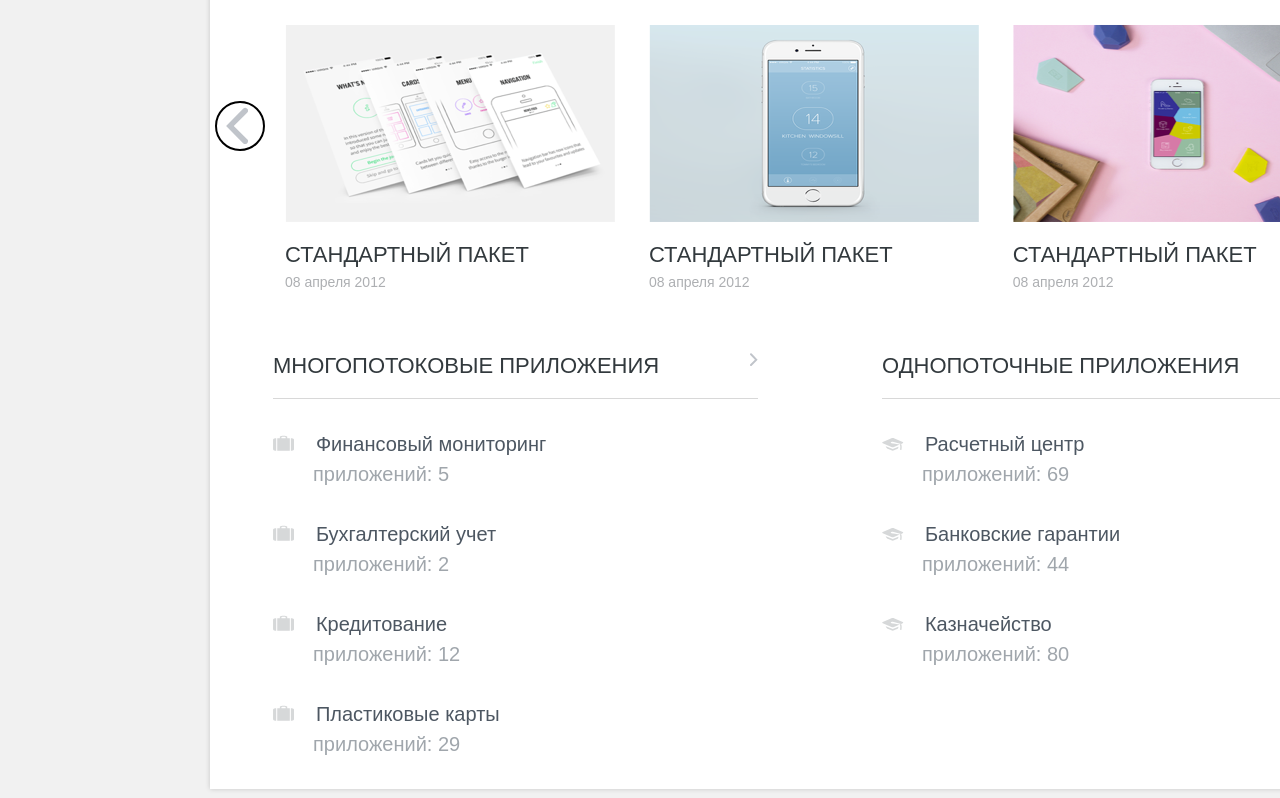
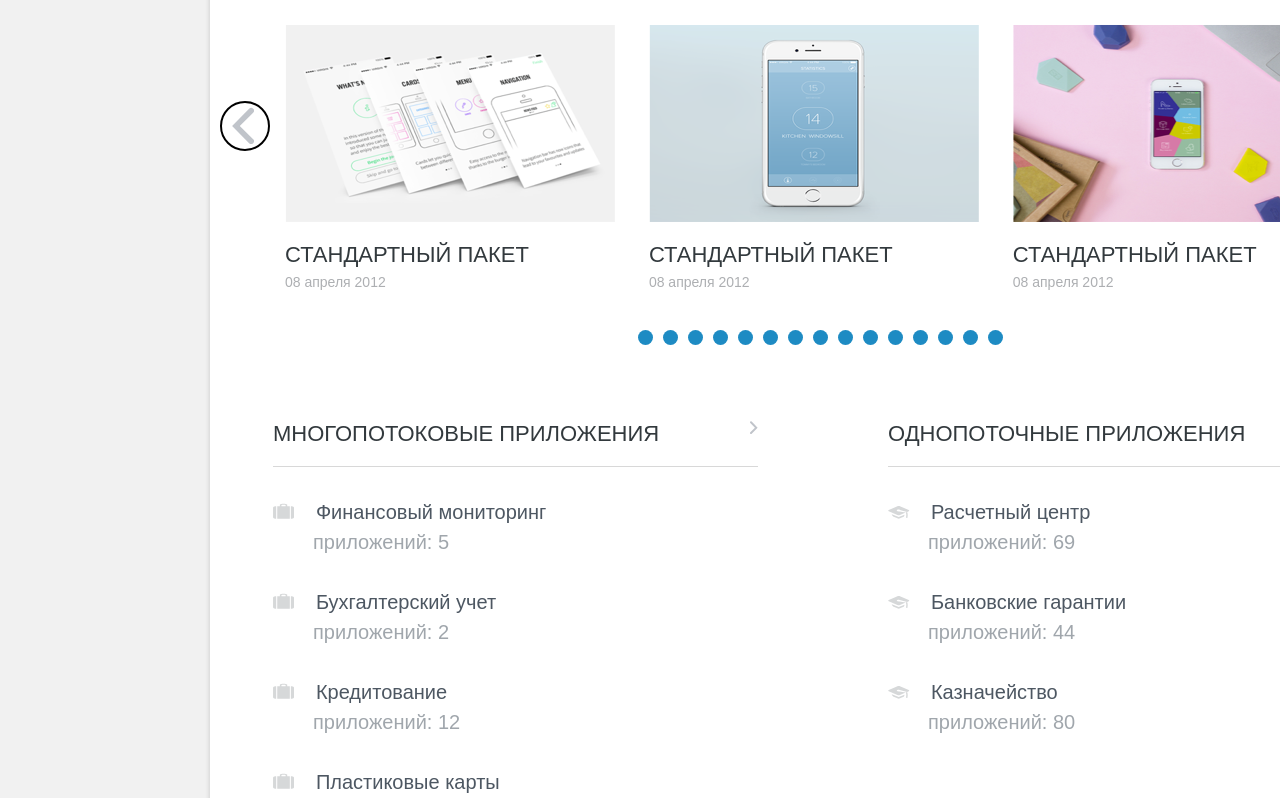
Before and after one commit to quicker123456789/project, a website: page app/index.html in a window 1280 px wide. Shown: the part 256-1054 px from the top of the page. Drawn offline with Linux system fonts and the light colour scheme.

Commit message:
slider dots work

```diff
--- a/app/css/main.css
+++ b/app/css/main.css
@@ -100,7 +100,7 @@ html{
 
 .page-wrapper__block{
 	display: inline-block;
-	min-width: 1180px;
+	min-width: 1100px;
 	margin: 50px 210px;
 	position: relative;
 }
@@ -224,6 +224,8 @@ html{
 	height: 50px;
 	position: absolute;
 	top: 200px;
+	background: url(../assets/icons/expand.svg) no-repeat 60% 45%;
+	background-size: 50%;
 }
 
 .arrow:focus{
@@ -231,17 +233,32 @@ html{
 }
 
 .arrow__right{
-	background: url(../assets/icons/expand.svg) no-repeat 65% 50%;
-	background-size: 50%;
-	right: 5px;
-	z-index: 2;
+
+	right: 10px;
 }
 
 .arrow__left{
-	background: url(../assets/icons/expand.svg) no-repeat 65% 50%;
 	transform: scale(-1, 1);
-	background-size: 50%;
-	left: 5px;
+	left: 10px;
+}
+
+.carousel__circles{
+	text-align: center;
+	margin-top: 30px;
+}
+
+.carousel__dot{
+	display: inline-block;
+  	margin: 10px 5px;
+  	cursor: pointer;
+  	width: 15px;
+  	height: 15px;
+  	background-color: #1e8bc3;
+  	border-radius: 50%;
+}
+
+.carousel__dot:active{
+	background-color: #d4e9f4;
 }
 /*----------------------------------------------------------------------------------------------*/
 .main-block__thread{
--- a/app/index.html
+++ b/app/index.html
@@ -32,10 +32,10 @@
 				<div class="main-block__header clearfix">
 					<span class="main-block__headline headline">пакеты приложений</span>
 					<input class="input main-block__search-field" type="text" name="search" placeholder="Поиск приложения">
-					<hr class="main-block__line" align="center" width="1053" size="1" color="#d8d8d8"/>
+					<hr class="main-block__line" align="center" width="1100" size="1" color="#d8d8d8"/>
 				</div>
 				<button class="arrow arrow__left"></button>
-				<div class="main-block__carousel">
+				<div class="main-block__carousel carousel">
 					<div class="main-block__slider clearfix">
 						<div class="main-block__section section">
 							<img class="main-block__img" src="assets/images/shot-1.png" alt="shot-1">
@@ -53,6 +53,7 @@
 							<time class="date section__date">08 апреля 2012</time>
 						</div>
 					</div>
+					<ul class="list carousel__circles clearfix"></ul>
 				</div>
 				<button class="arrow arrow__right"></button>
 				<div class="main-block__thread">
--- a/app/js/script3.js
+++ b/app/js/script3.js
@@ -1,4 +1,5 @@
 let slider = document.querySelector(".main-block__slider"),
+	circlesList = document.querySelector(".carousel__circles"),
 	arrayOfObj = [
 		{
 			imgUrl: "assets/lesson2/1.jpg",
@@ -87,12 +88,27 @@ function createContainer(object) {
 	return container;
 }
 
+function createCircle(){
+	let circle = document.createElement("li");
+	circle.className = "carousel__dot";
+
+	return circle;
+}
+
 window.onload = () => {
-	arrayOfObj.forEach(obj => slider.appendChild(createContainer(obj)));
+	arrayOfObj.forEach(obj => {
+		slider.appendChild(createContainer(obj));
+	});
+
+	[].forEach.call(slider.children, (child, i) => {
+		let dot = createCircle();
+		dot.setAttribute("data-ind", i);
+		circlesList.appendChild(dot);
+	});
 };
 
 document.querySelector(".arrow__left").onclick = () => {
-	position = Math.min(position + width, 0)
+	position = Math.min(position + width, 0);
     slider.style.marginLeft = position + 'px';
 };
 
@@ -100,3 +116,13 @@ document.querySelector(".arrow__right").onclick = () => {
 	position = Math.max(position - width, -width * (len));
     slider.style.marginLeft = position + 'px';
 };
+
+circlesList.onclick = (event) => {
+	let target = event.target,
+		num = target.dataset.ind;
+
+	if(target.tagName !== "LI") return;
+
+	position = -width*(num-1);
+    slider.style.marginLeft = position + 'px';
+};
```
